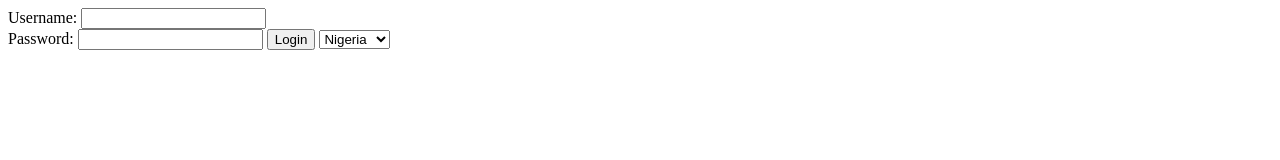
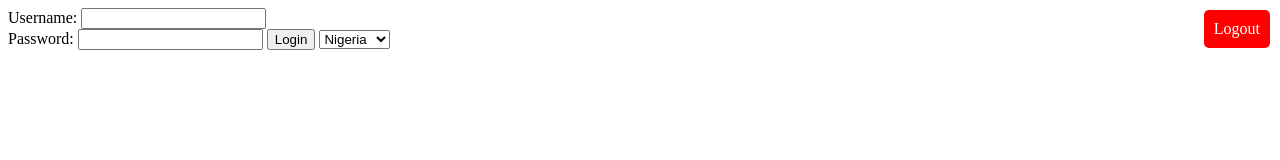
Before and after one commit to YoungPresido76/Chill-verse, a plain HTML site: page home.html in a window 1280 px wide. Drawn offline with Linux system fonts and the light colour scheme.

Commit message:
Add Logout link to home.html

```diff
--- a/home.html
+++ b/home.html
@@ -21,6 +21,7 @@ Password:
 <option>America</option>
 </select>
 </label>
+    <a href="index.html" style="position:fixed; top:10px; right:10px; background:red; color:white; padding:10px; border-radius:5px; text-decoration:none;">Logout</a>
 </form>
 </body>
 </html>
```
